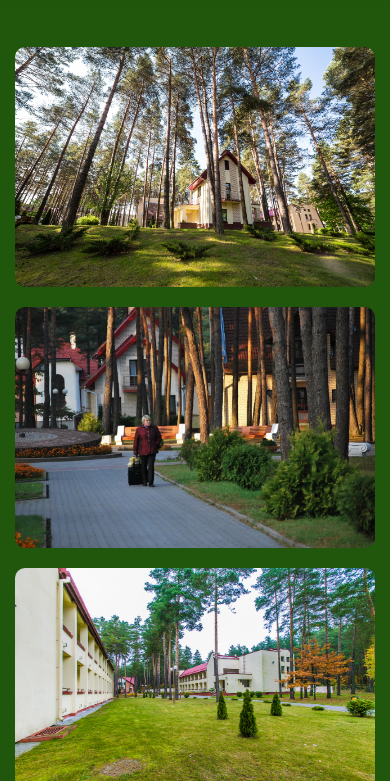
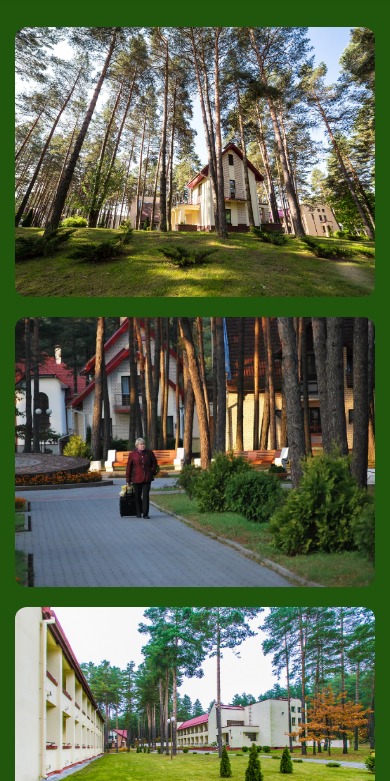
Before and after one commit to nvaloshka/KYAR_KursovProject, a plain HTML site: page КОД/галерея/gallery.html in a window 390 px wide. Shown: the part 63-844 px from the top of the page. Drawn offline with Linux system fonts and the light colour scheme.

Commit message:
fixed gallery

```diff
--- a/КОД/галерея/gallery.css
+++ b/КОД/галерея/gallery.css
@@ -198,41 +198,28 @@ footer {
   margin-left: auto;
   margin-right: auto;
   padding-left: 40px;
-  padding-right: 40px;
-  margin: 90px auto 0;
+  padding-top: 90px;
 }
 @media screen and (max-width: 768px) {
   .gallery {
-    padding-left: 20px;
-    padding-right: 20px;
+    grid-template-columns: repeat(2, 1fr);
+    padding: 90px 20px 20px;
   }
 }
 @media screen and (max-width: 480px) {
   .gallery {
-    padding-left: 15px;
-    padding-right: 15px;
-  }
-}
-@media screen and (max-width: 768px) {
-  .gallery {
-    display: grid;
-    grid-template-columns: repeat(1, 1fr);
-    gap: 20px;
-    padding: 20px 20px;
-  }
-}
-@media screen and (max-width: 480px) {
-  .gallery {
-    padding: 20px 15px;
+    grid-template-columns: 1fr;
+    padding: 90px 15px 15px;
   }
 }
 
 .gallery-image {
   width: 100%;
-  height: auto;
-  border-radius: 10px;
+  aspect-ratio: 4/3;
+  object-fit: cover;
+  border-radius: 12px;
   cursor: pointer;
-  transition: transform 0.2s ease;
+  transition: transform 0.3s ease;
 }
 .gallery-image:hover {
   transform: scale(1.05);
```
